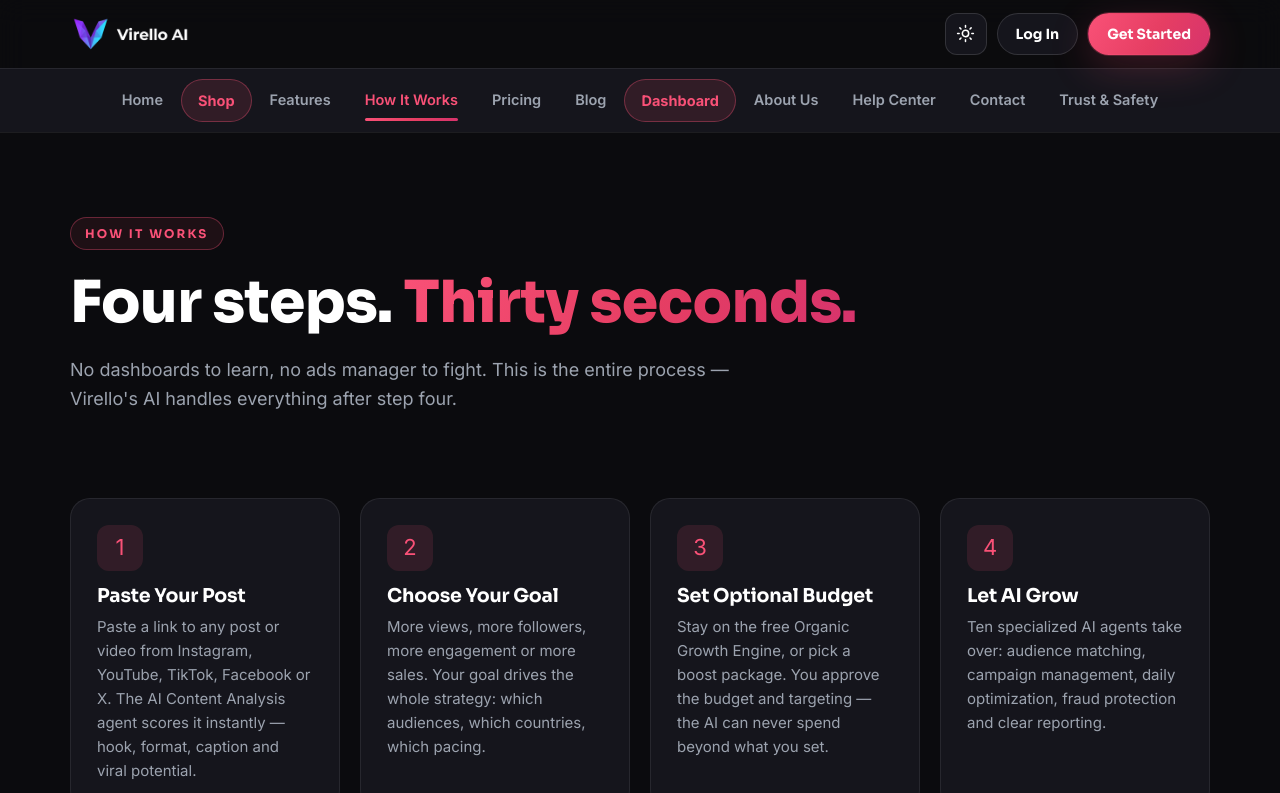
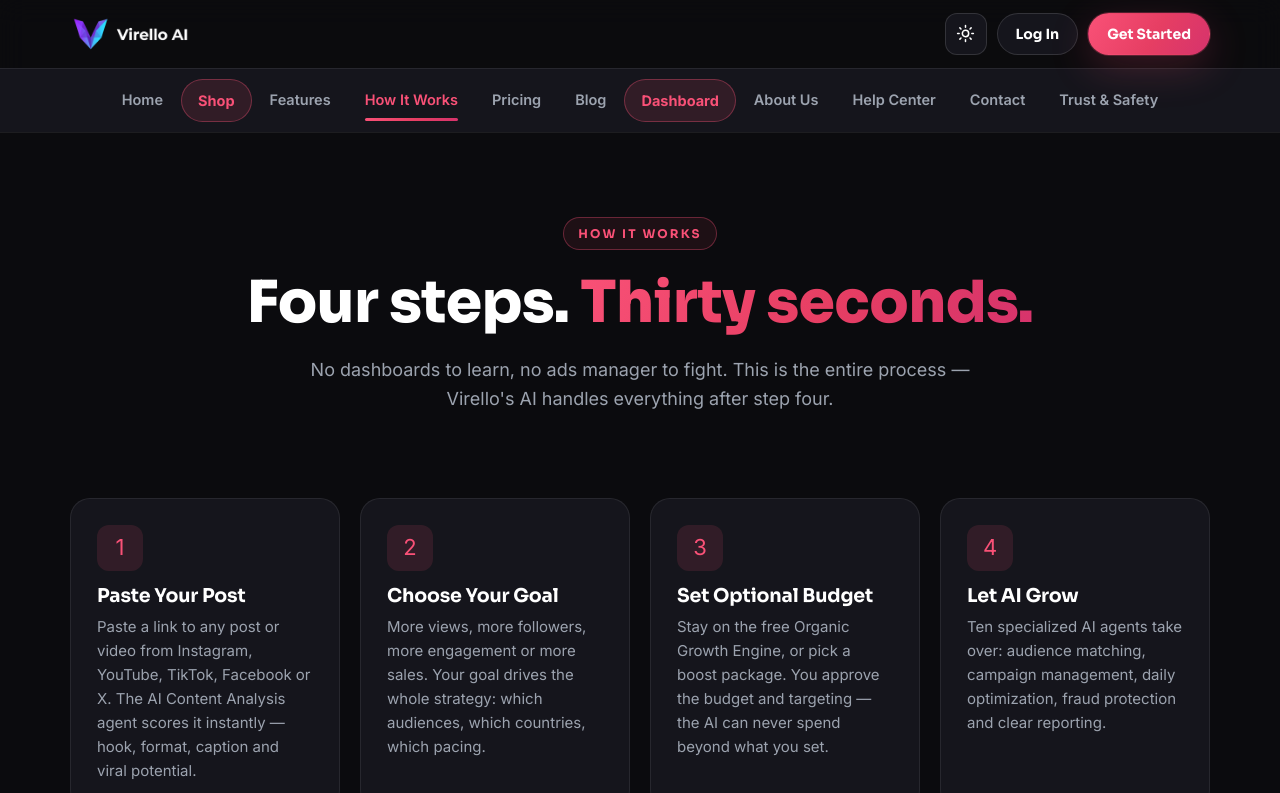
Before and after one commit to salmanbhutta001/Virello-Ai, a Next.js app in the folder apps/web/: page /how in a window 1280 px wide. Shown: the top 793 px of the page. Built offline with nearby package versions, Linux system fonts and the light colour scheme.

Commit message:
Center Features + How hero headers (kicker, heading, paragraph)
Hero header blocks were left-aligned; wrap now uses the existing
.center utility (text-align center; kicker is inline-block, lead
auto-margins via .center .lead). Only the two hero headers change;
cards, sections and colors untouched.

```diff
--- a/apps/web/src/app/features/page.tsx
+++ b/apps/web/src/app/features/page.tsx
@@ -75,7 +75,7 @@ export default function FeaturesPage() {
   return (
     <main>
       <section className="section">
-        <div className="wrap">
+        <div className="wrap center">
           <span className="kicker">Features</span>
           <h1 className="h-xl">
             Built to grow you. <span className="grad-text">Powered by AI.</span>
--- a/apps/web/src/app/how/page.tsx
+++ b/apps/web/src/app/how/page.tsx
@@ -59,7 +59,7 @@ export default function HowPage() {
   return (
     <main>
       <section className="section">
-        <div className="wrap">
+        <div className="wrap center">
           <span className="kicker">How It Works</span>
           <h1 className="h-xl">
             Four steps. <span className="grad-text">Thirty seconds.</span>
```
